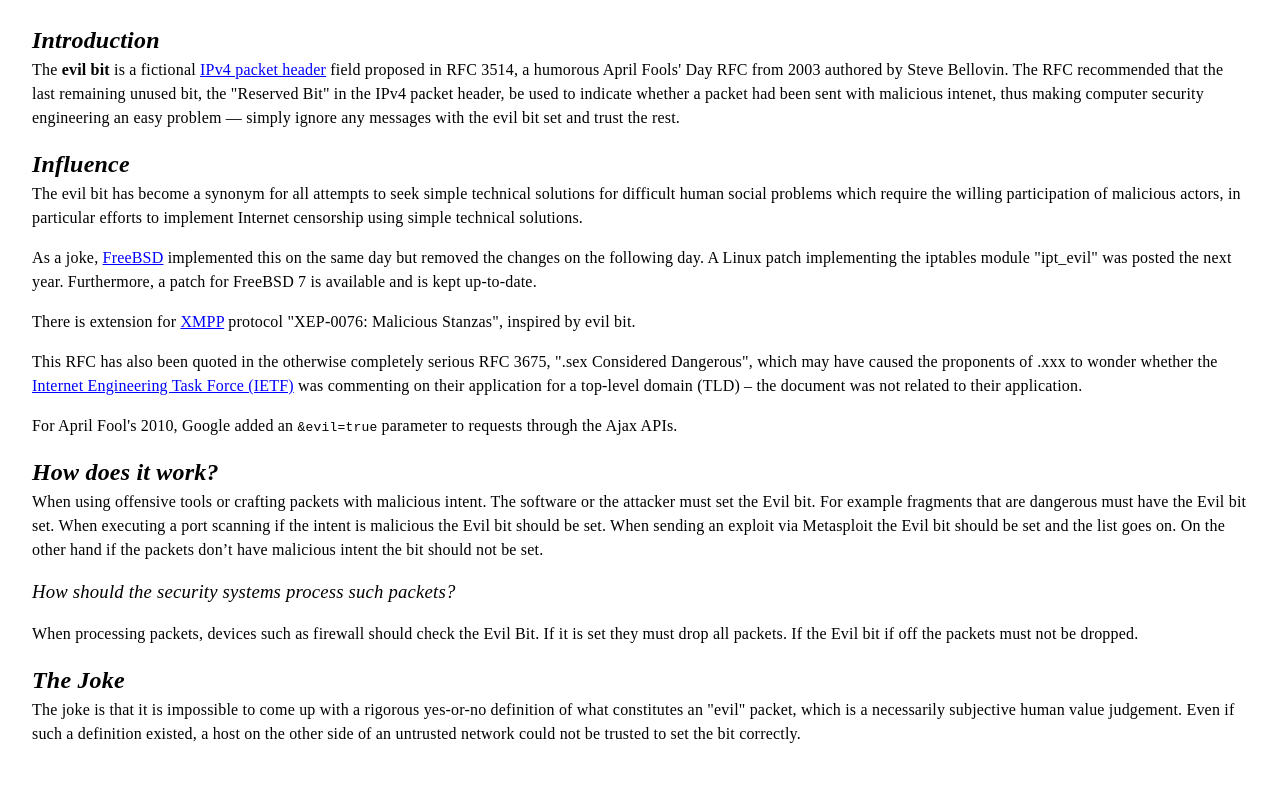
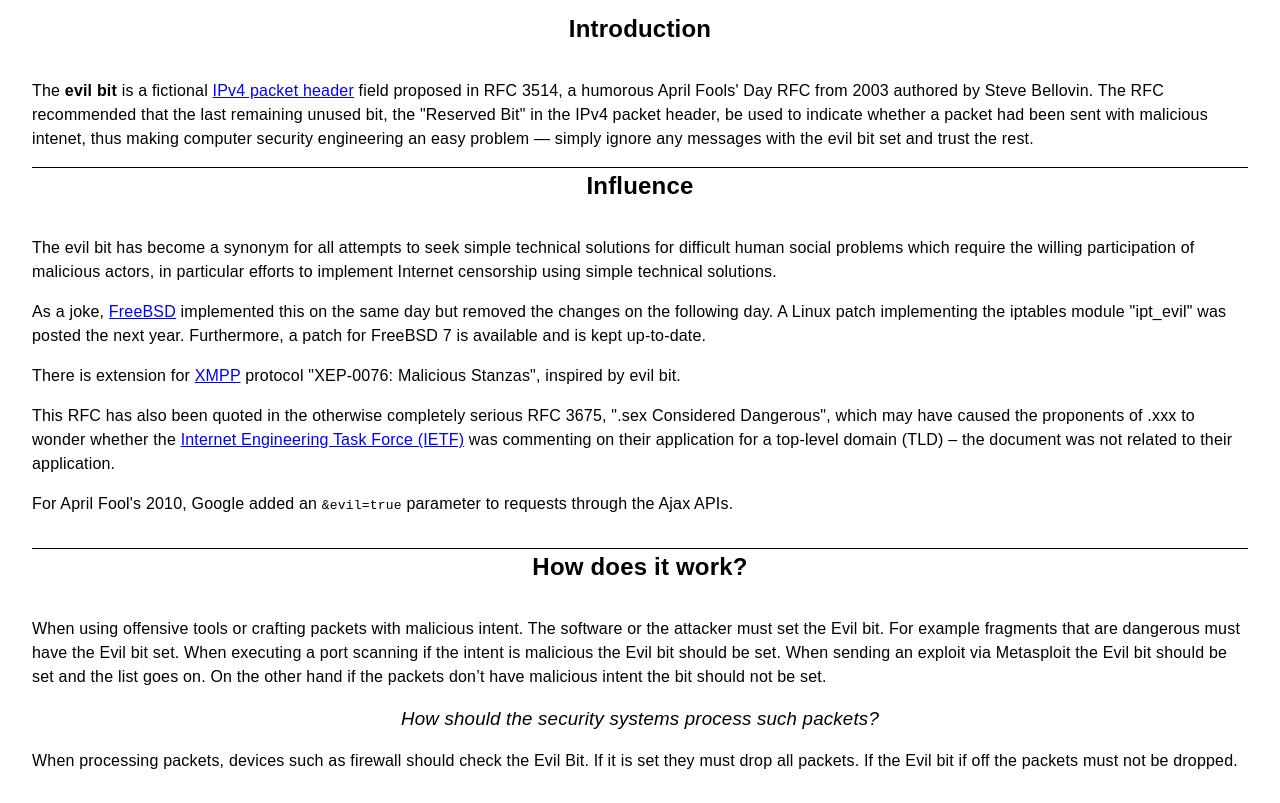
Before and after one commit to zachschool1/COMP001B.Week-4-Assignment-Typography, a plain HTML site: page index.html in a window 1280 px wide. Shown: the part 74-877 px from the top of the page. Before the commit the page ends 852 px from the top, so only its background shows below. Drawn offline with Linux system fonts and the light colour scheme.

Commit message:
i think it looks decent all things considered

```diff
--- a/main.css
+++ b/main.css
@@ -24,17 +24,19 @@ a:focus, a:hover {
 }
 
 body {
-	padding: 1em 2em;
-	letter-spacing: .012em;
-	line-height:1.5;
+	font-family:Arial, Helvetica, sans-serif;
 }
-
+/*
 code {
 
 }
 
+i dont know what to do with code or where it is
+*/
+
 h1, h2, h3 {
-font-style:italic;
+font-style:bolder;
+text-align: center;
 }
 
 h1 {
@@ -43,11 +45,13 @@ font-weight:900;
 
 h2 {
 font-weight:600;
+margin-bottom:2rem;
 }
 
 h3 {
 	font-weight:400;
 	margin-bottom:1rem;
+	font-style:italic;
 }
 
 header {
@@ -56,7 +60,9 @@ header {
 }
 
 main {
-
+	padding: 1em 2em;
+	letter-spacing: .012em;
+	line-height:1.5;
 }
 
 p {
@@ -64,9 +70,10 @@ p {
 }
 
 #intro {
-
+	border-bottom:1px solid black;
 }
 
 #how-does-it-work, #influence, #joke {
-
+	border-bottom:1px solid black;
+	padding-bottom: 1rem;
 }
```
